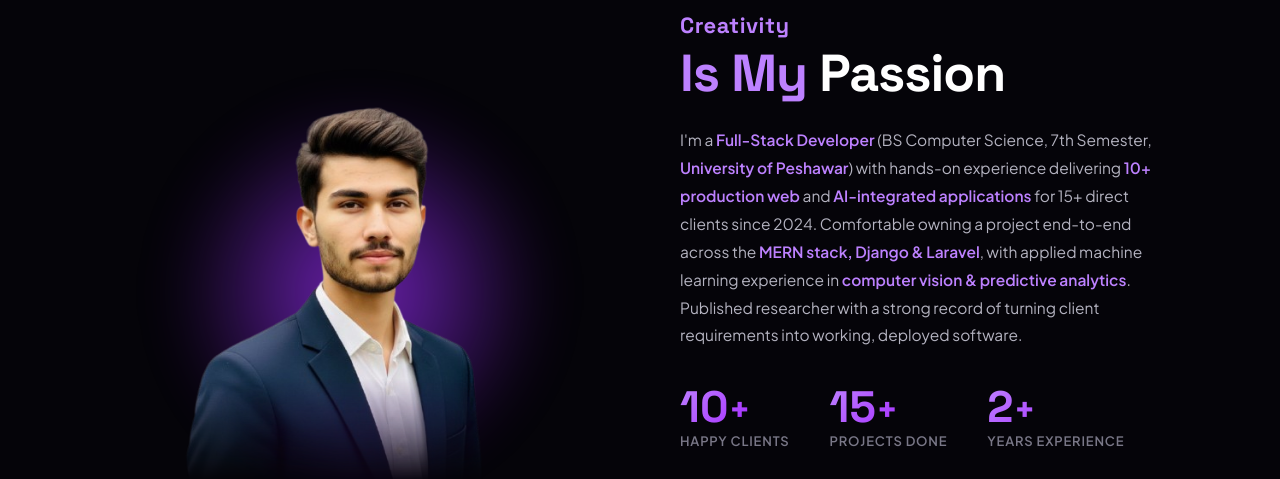
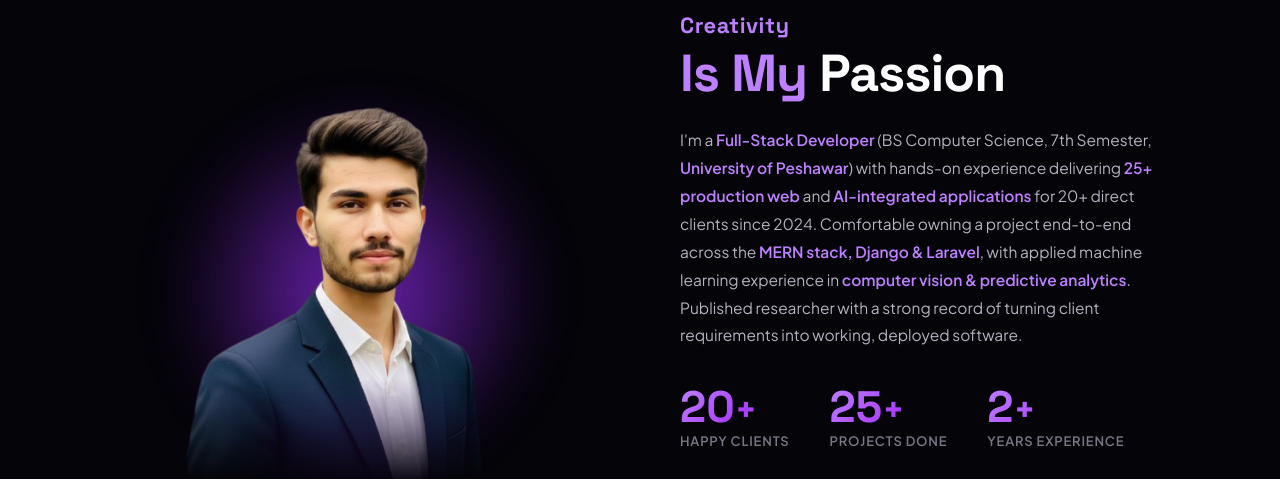
Before and after one commit to Awaisghan/MY-portfolio, a React (Vite) app: page / in a window 1280 px wide. Shown: the part 860-1339 px from the top of the page. Built offline with nearby package versions, Linux system fonts and the light colour scheme.

Commit message:
Update title, stats, and about text with correct info

```diff
--- a/index.html
+++ b/index.html
@@ -1,16 +1,21 @@
 <!doctype html>
 <html lang="en">
+
 <head>
   <meta charset="UTF-8" />
   <link rel="icon" type="image/png" href="/src/assets/favicon.png" />
   <meta name="viewport" content="width=device-width, initial-scale=1.0" />
-    <title>Anid Wrooks | Developer & Designer</title>
+  <title>Awais Ghani | Full-Stack Developer</title>
   <link rel="preconnect" href="https://fonts.googleapis.com" />
   <link rel="preconnect" href="https://fonts.gstatic.com" crossorigin />
-    <link href="https://fonts.googleapis.com/css2?family=Plus+Jakarta+Sans:wght@300;400;500;600;700&family=Space+Grotesk:wght@400;500;600;700;800&display=swap" rel="stylesheet" />
+  <link
+    href="https://fonts.googleapis.com/css2?family=Plus+Jakarta+Sans:wght@300;400;500;600;700&family=Space+Grotesk:wght@400;500;600;700;800&display=swap"
+    rel="stylesheet" />
 </head>
+
 <body>
   <div id="root"></div>
   <script type="module" src="/src/main.jsx"></script>
 </body>
+
 </html>
--- a/src/components/About.jsx
+++ b/src/components/About.jsx
@@ -26,8 +26,8 @@ function useCounter(target, duration = 1800, started = false) {
 // ── Stats data ─────────────────────────────────────────────────────────
 const stats = [
 
-  { label: 'Happy Clients', value: 10, suffix: '+' },
-  { label: 'Projects Done', value: 15, suffix: '+' },
+  { label: 'Happy Clients', value: 20, suffix: '+' },
+  { label: 'Projects Done', value: 25, suffix: '+' },
   { label: 'Years Experience', value: 2, suffix: '+' },
 ]
 
@@ -78,9 +78,9 @@ export default function About() {
           Computer Science, 7th Semester,{' '}
           <span className="about-highlight">University of Peshawar</span>) with
           hands-on experience delivering{' '}
-          <span className="about-highlight">10+ production web</span> and{' '}
+          <span className="about-highlight">25+ production web</span> and{' '}
           <span className="about-highlight">AI-integrated applications</span> for{' '}
-          15+ direct clients since 2024. Comfortable owning a project end-to-end
+          20+ direct clients since 2024. Comfortable owning a project end-to-end
           across the{' '}
           <span className="about-highlight">MERN stack, Django &amp; Laravel</span>,
           with applied machine learning experience in{' '}
```
Lines whose indentation alone changed are shown as unchanged.
